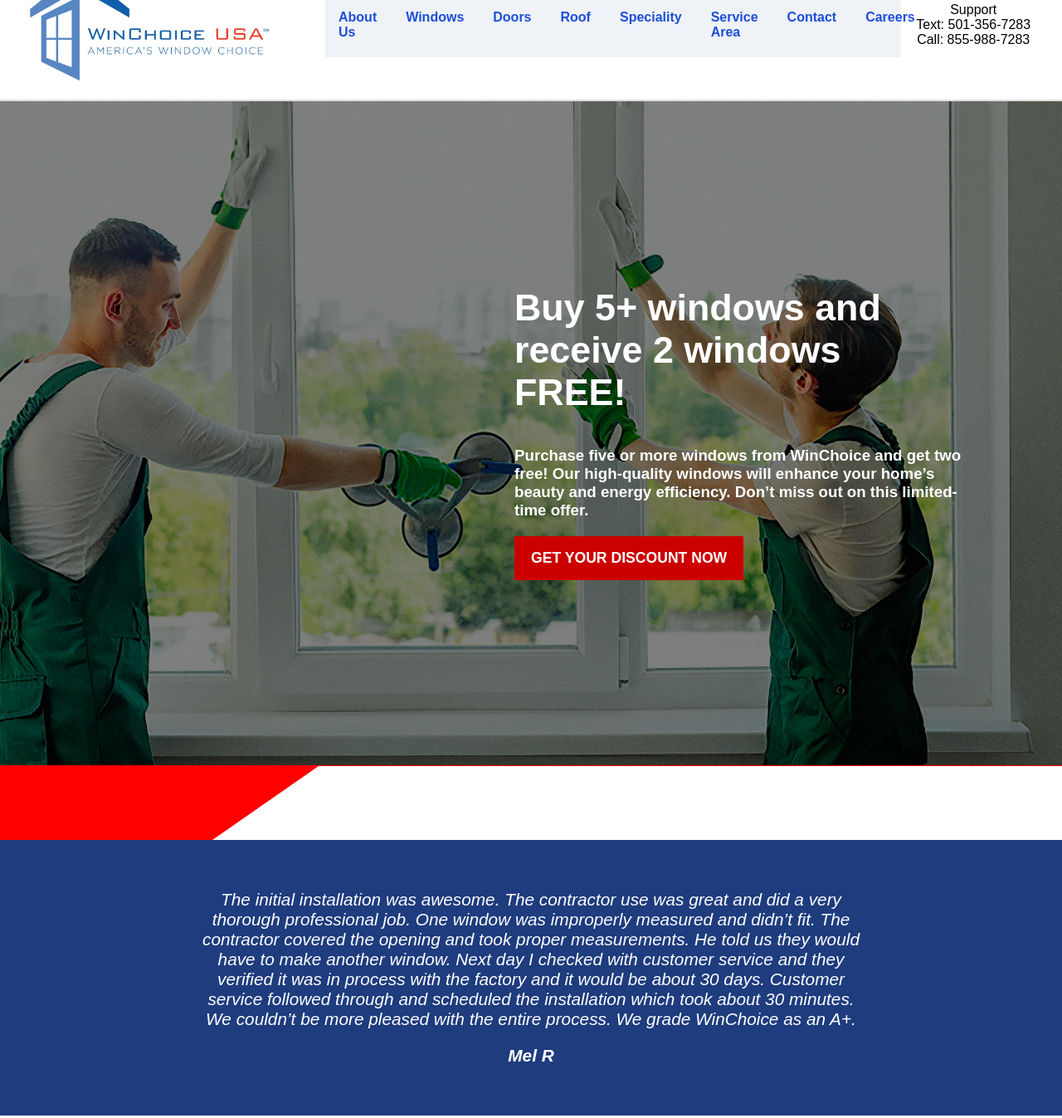
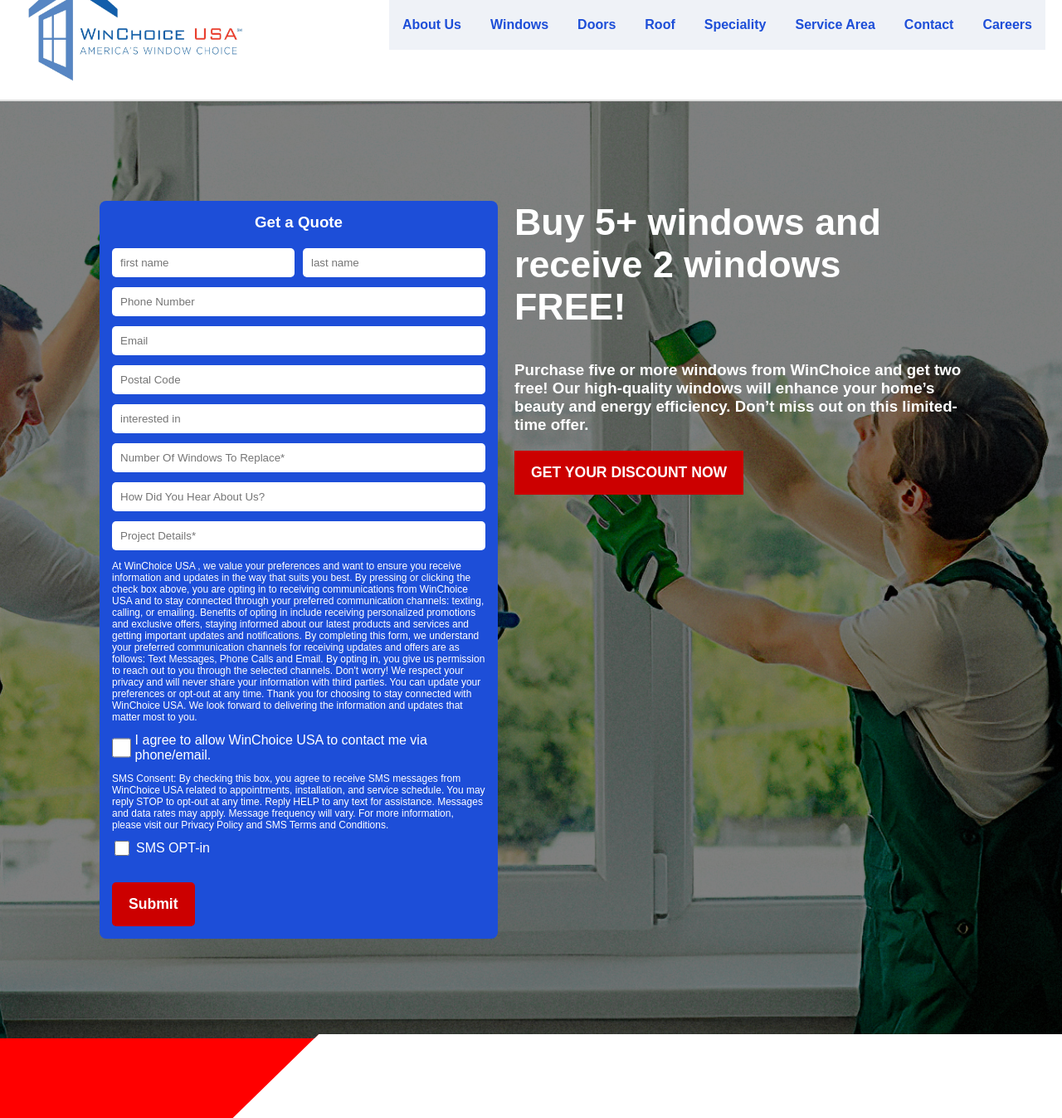
Before and after one commit to EyosiSol/winChoiceUSA, a plain HTML site: page index.html in a window 1280 px wide. Shown: the part 60-1407 px from the top of the page at 83% size. Drawn offline with Linux system fonts and the light colour scheme.

Commit message:
Add quote request form to hero section and adjust layout styles

```diff
--- a/index.html
+++ b/index.html
@@ -18,7 +18,6 @@
 
       <div class="right-section">
         <div class="bottom-bar">
-          <div class="hamburger" id="hamburger">☰</div>
           <nav class="nav" id="nav">
             <a href="#">About Us</a>
             <a href="#">Windows</a>
@@ -29,16 +28,79 @@
             <a href="#">Contact</a>
             <a href="#">Careers</a>
           </nav>
-          <div class="contact">
-            <p>Support</p>
-            <p>Text: 501-356-7283</p>
-            <p>Call: 855-988-7283</p>
-          </div>
+          <div class="hamburger" id="hamburger">☰</div>
         </div>
       </div>
     </section>
     <div class="hero-wrapper">
       <section class="hero">
+        <div class="form">
+          <div class="head">
+            <h3>Get a Quote</h3>
+          </div>
+          <form action="">
+            <div class="name">
+              <input type="text" placeholder="first name" required />
+              <input type="text" placeholder="last name" required />
+            </div>
+            <input type="number" placeholder="Phone Number" required />
+            <input type="text" placeholder="Email" required />
+            <input type="number" placeholder="Postal Code" required />
+
+            <input type="text" placeholder="interested in" required />
+            <input
+              type="number"
+              placeholder="Number Of Windows To Replace*"
+              required
+            />
+            <input
+              type="text"
+              placeholder="How Did You Hear About Us?"
+              required
+            />
+            <input type="text" placeholder="Project Details*" required />
+
+            <p>
+              At WinChoice USA , we value your preferences and want to ensure
+              you receive information and updates in the way that suits you
+              best. By pressing or clicking the check box above, you are opting
+              in to receiving communications from WinChoice USA and to stay
+              connected through your preferred communication channels: texting,
+              calling, or emailing. Benefits of opting in include receiving
+              personalized promotions and exclusive offers, staying informed
+              about our latest products and services and getting important
+              updates and notifications. By completing this form, we understand
+              your preferred communication channels for receiving updates and
+              offers are as follows: Text Messages, Phone Calls and Email. By
+              opting in, you give us permission to reach out to you through the
+              selected channels. Don't worry! We respect your privacy and will
+              never share your information with third parties. You can update
+              your preferences or opt-out at any time. Thank you for choosing to
+              stay connected with WinChoice USA. We look forward to delivering
+              the information and updates that matter most to you.
+            </p>
+            <div class="checkbox">
+              <input type="checkbox" name="agree" id="" class="agree" />
+              <label for="agree"
+                >I agree to allow WinChoice USA to contact me via
+                phone/email.</label
+              >
+            </div>
+            <p>
+              SMS Consent: By checking this box, you agree to receive SMS
+              messages from WinChoice USA related to appointments, installation,
+              and service schedule. You may reply STOP to opt-out at any time.
+              Reply HELP to any text for assistance. Messages and data rates may
+              apply. Message frequency will vary. For more information, please
+              visit our Privacy Policy and SMS Terms and Conditions.
+            </p>
+            <div class="checkbox">
+              <input type="checkbox" name="sms" id="" />
+              <label for="agree">SMS OPT-in</label>
+            </div>
+            <button type="submit" class="submit">Submit</button>
+          </form>
+        </div>
         <div class="content">
           <h1>Buy 5+ windows and receive 2 windows FREE!</h1>
           <h3>
--- a/style.css
+++ b/style.css
@@ -41,15 +41,16 @@ img {
 }
 
 .right-section {
-  width: 70%;
+  width: 100%;
   display: flex;
-  flex-direction: column;
-  align-items: center;
+  align-items: end;
+  justify-content: end;
 }
 
 .bottom-bar {
   width: 100%;
   display: flex;
+  justify-content: end;
 }
 
 .nav {
@@ -57,7 +58,9 @@ img {
   display: flex;
   gap: 15px;
   padding: 16px 6px;
-  width: 80%;
+  width: fit-content;
+  align-items: center;
+  justify-content: center;
 }
 
 .nav a {
@@ -110,21 +113,26 @@ img {
 .hero-wrapper {
   clip-path: polygon(100% 0, 100% 90%, 30% 90%, 20% 100%, 0 100%, 0 0);
   background: red;
-  padding: 90px 0px;
+  padding: 120px 0px;
   padding-top: 0px;
+  height: fit-content;
 }
 
 .hero {
   background: linear-gradient(rgba(0, 0, 0, 0.5), rgba(0, 0, 0, 0.5)),
     url("images/window-installers2.jpg") no-repeat center center/cover;
-  height: 100vh;
+  height: fit-content;
   display: flex;
-  flex-direction: column;
-  justify-content: center;
-  align-items: end;
+  justify-content: space-between;
+  align-items: start;
   text-align: start;
   color: white;
   padding: 120px;
+}
+.hero .form {
+  display: flex;
+  width: 480px;
+  gap: 20px;
 }
 
 .hero h1 {
@@ -676,11 +684,23 @@ form {
   .contact {
     width: 100%;
   }
-
+  .hero-wrapper {
+    clip-path: polygon(100% 0, 100% 90%, 30% 90%, 20% 100%, 0 100%, 0 0);
+    background: red;
+    padding: 180px 0px;
+    padding-top: 0px;
+    height: fit-content;
+  }
   .hero {
+    flex-direction: column;
     padding: 40px;
+    gap: 20px;
     align-items: center;
     text-align: center;
+    height: fit-content;
+  }
+  .hero .form {
+    width: 100%;
   }
 
   .hero h1 {
```
